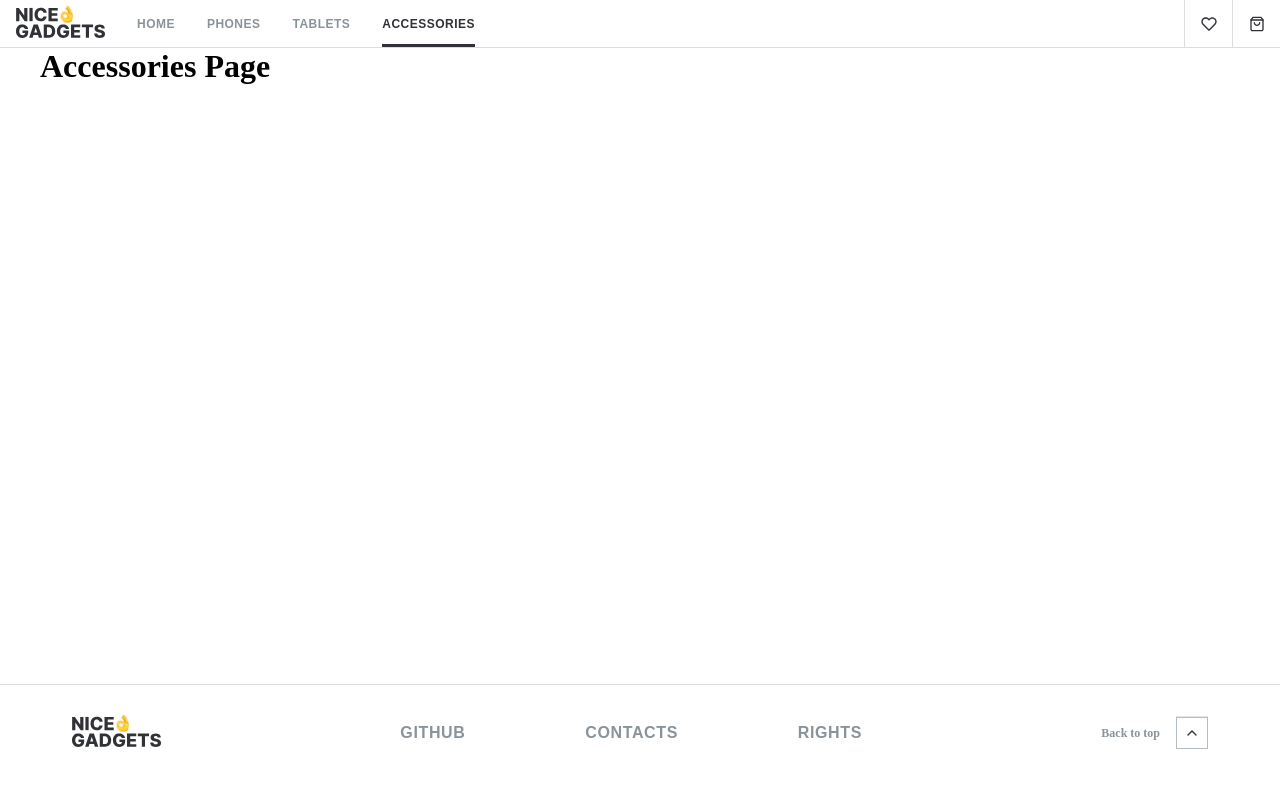
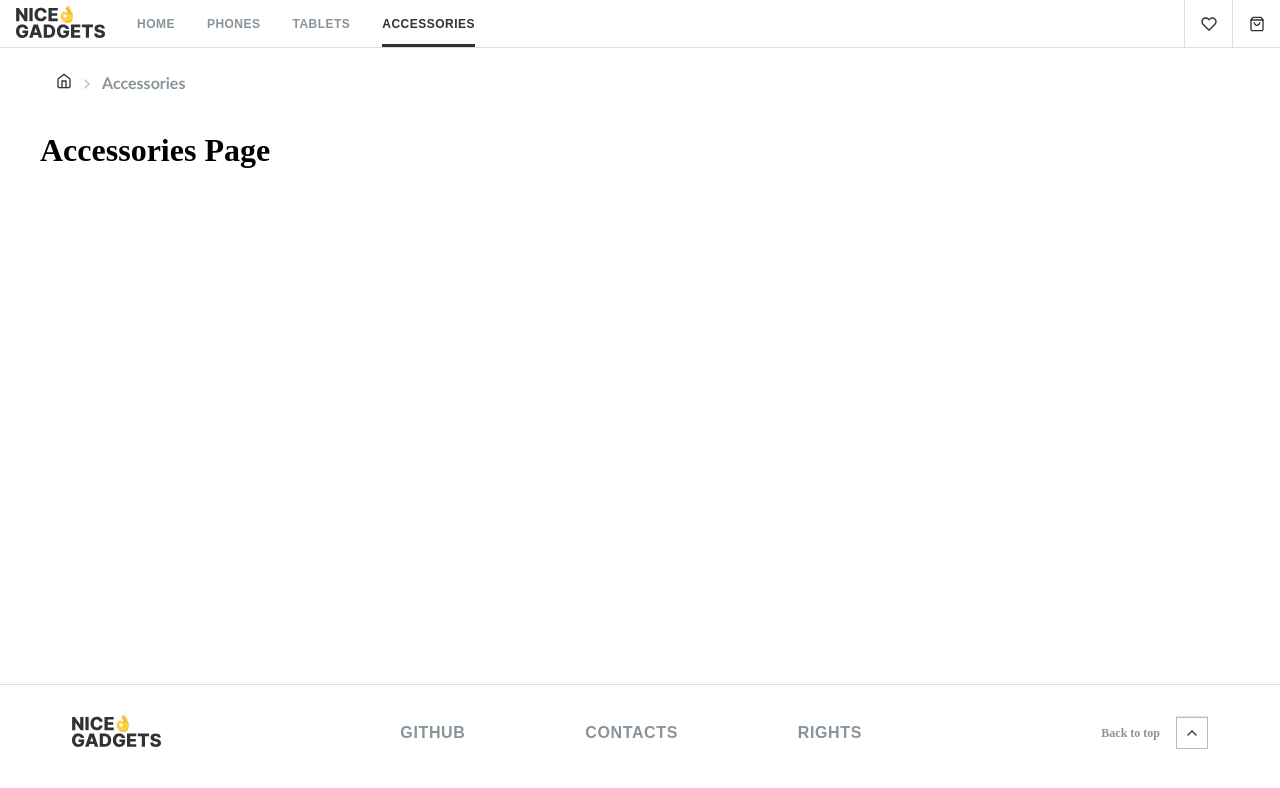
Before and after one commit to fe-nov22-shd/catalog-view, a React (Create React App) app: page /#/accessories in a window 1280 px wide. Shown: the top 788 px of the page. Built offline with nearby package versions, Linux system fonts and the light colour scheme; a web font is replaced by a local one.

Commit message:
added BreadCrumbs for other pages

```diff
--- a/src/modules/AccessoriesPage/AccessoriesPage.tsx
+++ b/src/modules/AccessoriesPage/AccessoriesPage.tsx
@@ -1,5 +1,10 @@
+import { Breadcrumbs } from "../Breadcrumbs";
+
 export const AccessoriesPage = () => {
   return (
+    <>
+    <Breadcrumbs />
     <h1>Accessories Page</h1>
+    </>
   );
 };
--- a/src/modules/TabletsPage/TabletsPage.tsx
+++ b/src/modules/TabletsPage/TabletsPage.tsx
@@ -1,5 +1,10 @@
+import { Breadcrumbs } from "../Breadcrumbs";
+
 export const TabletsPage = () => {
   return (
+    <>
+    <Breadcrumbs />
     <h1>Tablets Page</h1>
+    </>
   );
 };
```
